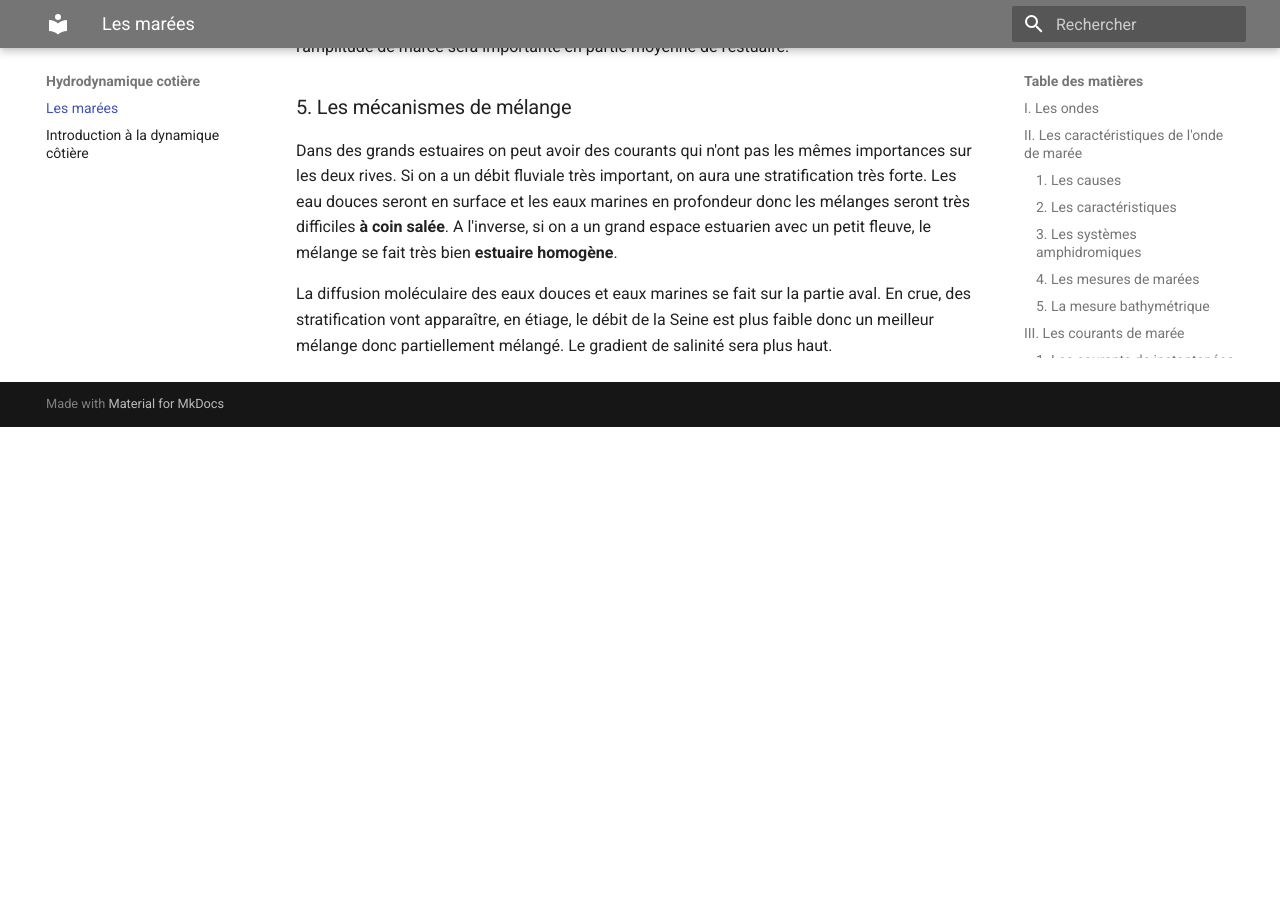
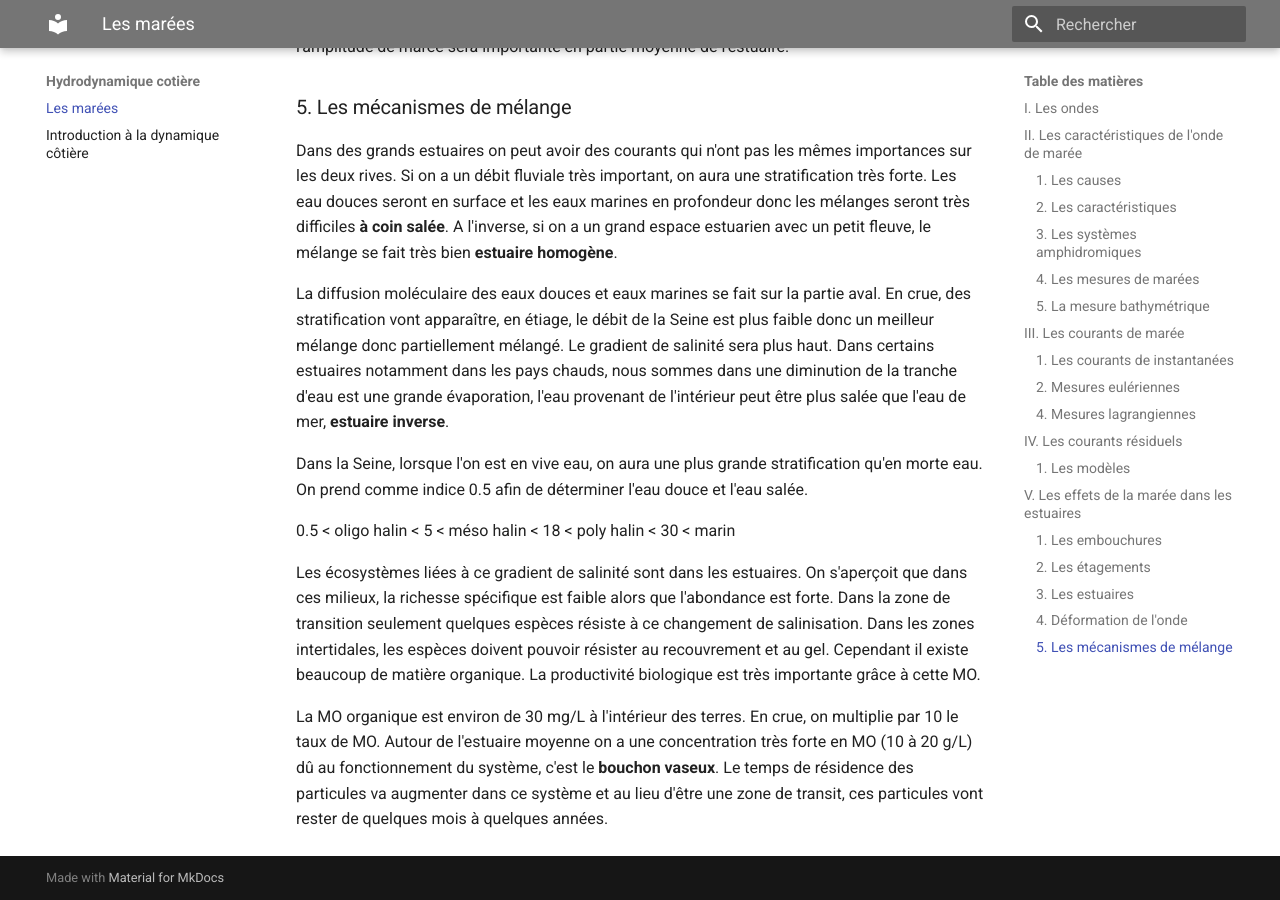
Before and after one commit to Lizeem/L3STcours, an MkDocs documentation site: the page built from Docs/Hydrodynamique cotière/Les marées.md, in a window 1280 px wide and 900 px high, scrolled down 7703 px. Built offline with MkDocs 1.6.1 and Material for MkDocs 9.7.7, drawn with Linux system fonts in a browser that asks for light colours; before the commit the page ends 8130 px from its top, so only the background shows below that.

Commit message:
Update les marées

```diff
--- a/Docs/Hydrodynamique cotière/Les marées.md
+++ b/Docs/Hydrodynamique cotière/Les marées.md
@@ -183,4 +183,14 @@ Dans un estuaire entonnoir, **estuaire hypersynchrone**, la morphologie sera imp
 
 Dans des grands estuaires on peut avoir des courants qui n'ont pas les mêmes importances sur les deux rives. Si on a un débit fluviale très important, on aura une stratification très forte. Les eau douces seront en surface et les eaux marines en profondeur donc les mélanges seront très difficiles **à coin salée**. A l'inverse, si on a un grand espace estuarien avec un petit fleuve, le mélange se fait très bien **estuaire homogène**.
 
-La diffusion moléculaire des eaux douces et eaux marines se fait sur la partie aval. En crue, des stratification vont apparaître, en étiage, le débit de la Seine est plus faible donc un meilleur mélange donc partiellement mélangé. Le gradient de salinité sera plus haut.
+La diffusion moléculaire des eaux douces et eaux marines se fait sur la partie aval. En crue, des stratification vont apparaître, en étiage, le débit de la Seine est plus faible donc un meilleur mélange donc partiellement mélangé. Le gradient de salinité sera plus haut. Dans certains estuaires notamment dans les pays chauds, nous sommes dans une diminution de la tranche d'eau est une grande évaporation, l'eau provenant de l'intérieur peut être plus salée que l'eau de mer, **estuaire inverse**.
+
+Dans la Seine, lorsque l'on est en vive eau, on aura une plus grande stratification qu'en morte eau.
+On prend comme indice 0.5 afin de déterminer l'eau douce et l'eau salée.
+
+0.5 < oligo halin < 5 < méso halin < 18 < poly halin < 30 < marin
+
+Les écosystèmes liées à ce gradient de salinité sont dans les estuaires. On s'aperçoit que dans ces milieux, la richesse spécifique est faible alors que l'abondance est forte. Dans la zone de transition seulement quelques espèces résiste à ce changement de salinisation.
+Dans les zones intertidales, les espèces doivent pouvoir résister au recouvrement et au gel. Cependant il existe beaucoup de matière organique. La productivité biologique est très importante grâce à cette MO.
+
+La MO organique est environ de 30 mg/L  à l'intérieur des terres. En crue, on multiplie par 10 le taux de MO. Autour de l'estuaire moyenne on a une concentration très forte en MO (10 à 20 g/L) dû au fonctionnement du système, c'est le **bouchon vaseux**. Le temps de résidence des particules va augmenter dans ce système et au lieu d'être une zone de transit, ces particules vont rester de quelques mois à quelques années.
```
